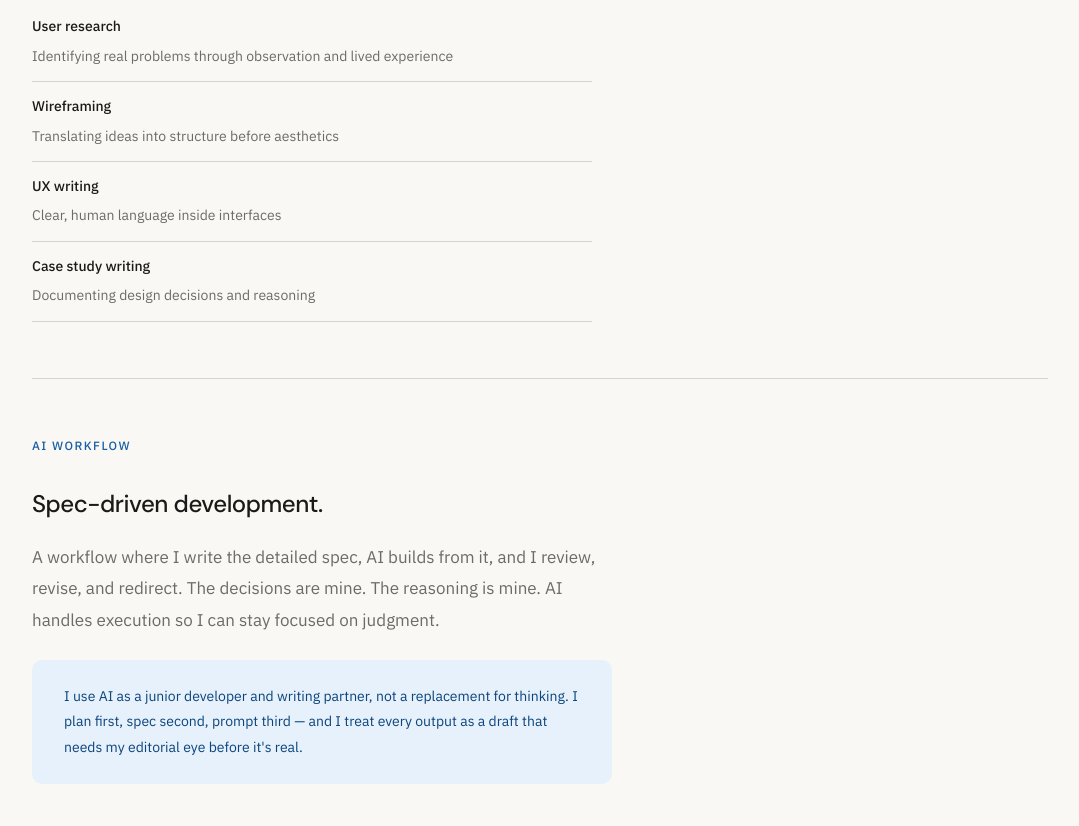
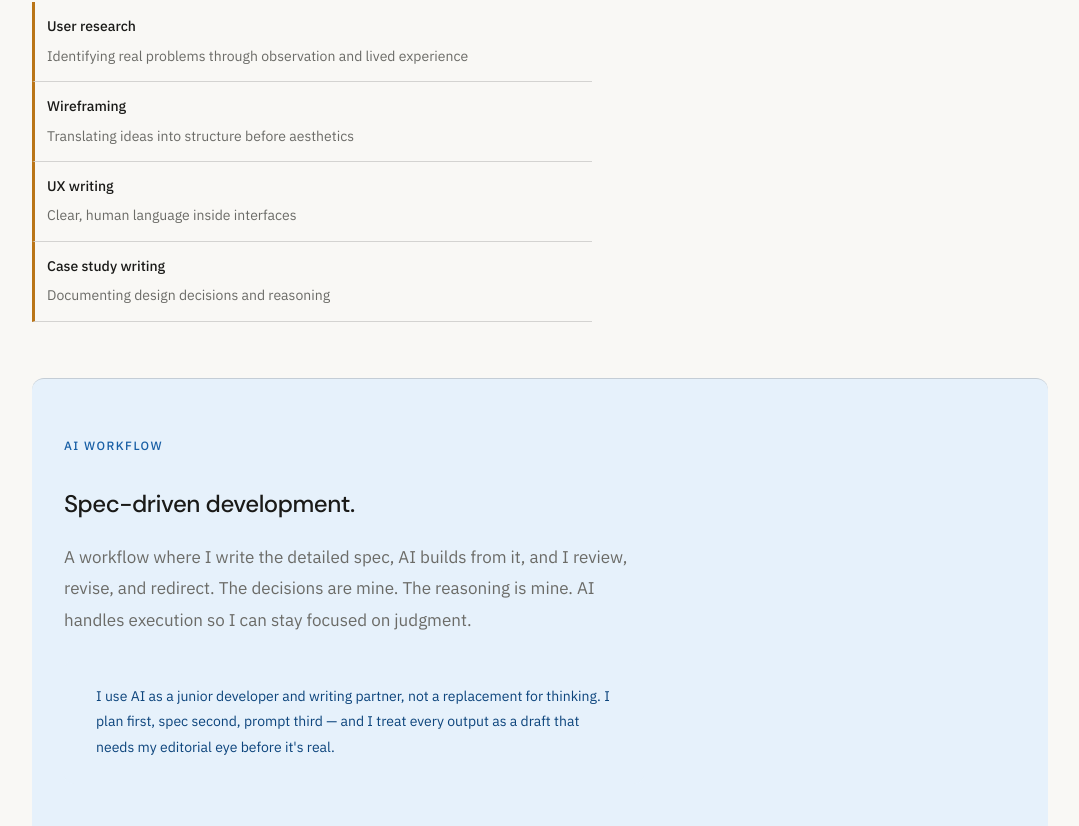
Before and after one commit to SamGB16/portfolio-site, a Next.js app in the folder samuel-portfolio/: page /skills in a window 1280 px wide. Shown: the part 854-1680 px from the top of the page, without its empty margins (100-1179 px from the left). Built offline with nearby package versions, Linux system fonts and the light colour scheme.

Commit message:
adding and implementing change 8

```diff
--- a/samuel-portfolio/app/skills/page.tsx
+++ b/samuel-portfolio/app/skills/page.tsx
@@ -39,7 +39,13 @@ const designSkills = [
   },
 ];
 
-function SkillList({ items }: { items: { name: string; description: string }[] }) {
+function SkillList({
+  items,
+  accentColor,
+}: {
+  items: { name: string; description: string }[];
+  accentColor?: string;
+}) {
   return (
     <div style={{ maxWidth: "560px" }}>
       {items.map((item) => (
@@ -50,6 +56,8 @@ function SkillList({ items }: { items: { name: string; description: string }[] }
             flexDirection: "column",
             padding: "0.75rem 0",
             borderBottom: "0.5px solid var(--border)",
+            borderLeft: accentColor ? `3px solid ${accentColor}` : undefined,
+            paddingLeft: accentColor ? "0.75rem" : undefined,
           }}
         >
           <span
@@ -104,17 +112,24 @@ export default function Skills() {
       {/* Design Tools */}
       <section style={sectionStyle}>
         <p style={labelStyle}>Design tools</p>
-        <SkillList items={designTools} />
+        <SkillList items={designTools} accentColor="var(--blue)" />
       </section>
 
       {/* Design Skills */}
       <section style={sectionStyle}>
         <p style={labelStyle}>Design skills</p>
-        <SkillList items={designSkills} />
+        <SkillList items={designSkills} accentColor="var(--amber)" />
       </section>
 
       {/* AI Workflow */}
-      <section style={sectionStyle}>
+      <section
+        style={{
+          ...sectionStyle,
+          background: "var(--blue-light)",
+          padding: "3.5rem 2rem",
+          borderRadius: "12px",
+        }}
+      >
         <p
           style={{
             ...labelStyle,
```
Also changed, not shown: samuel-portfolio/app/about/page.tsx (+9 -1 lines), 1 other file (tests, documents, lock files or other folders).
